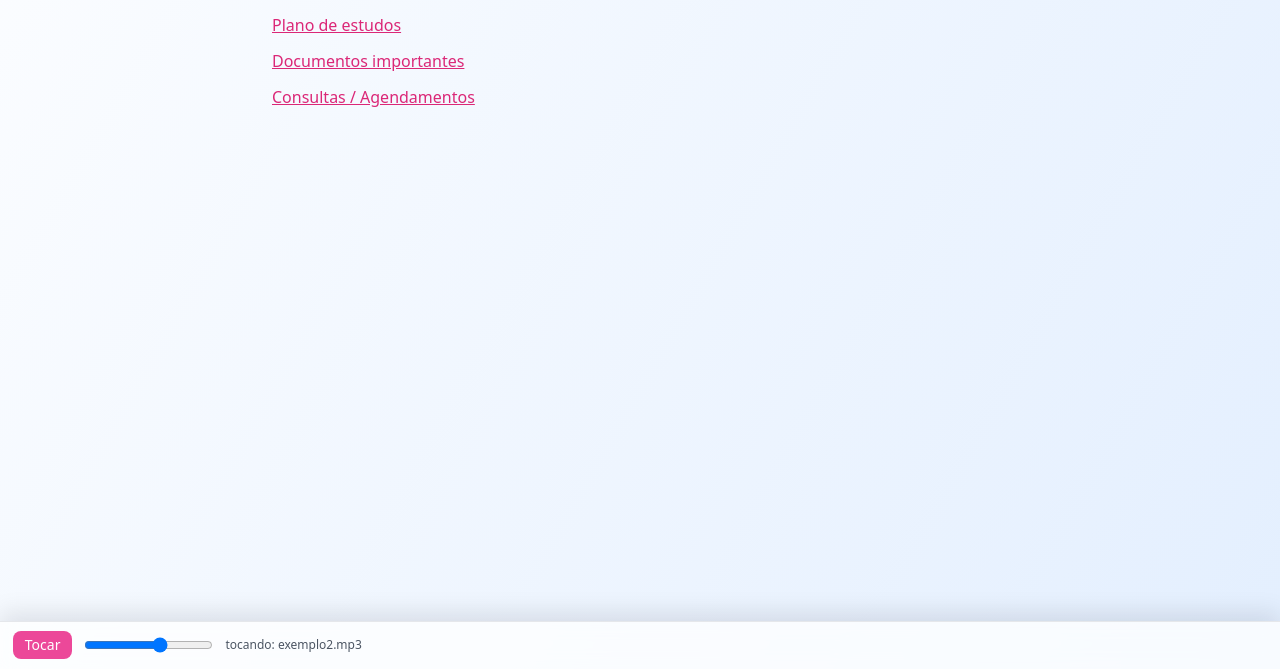
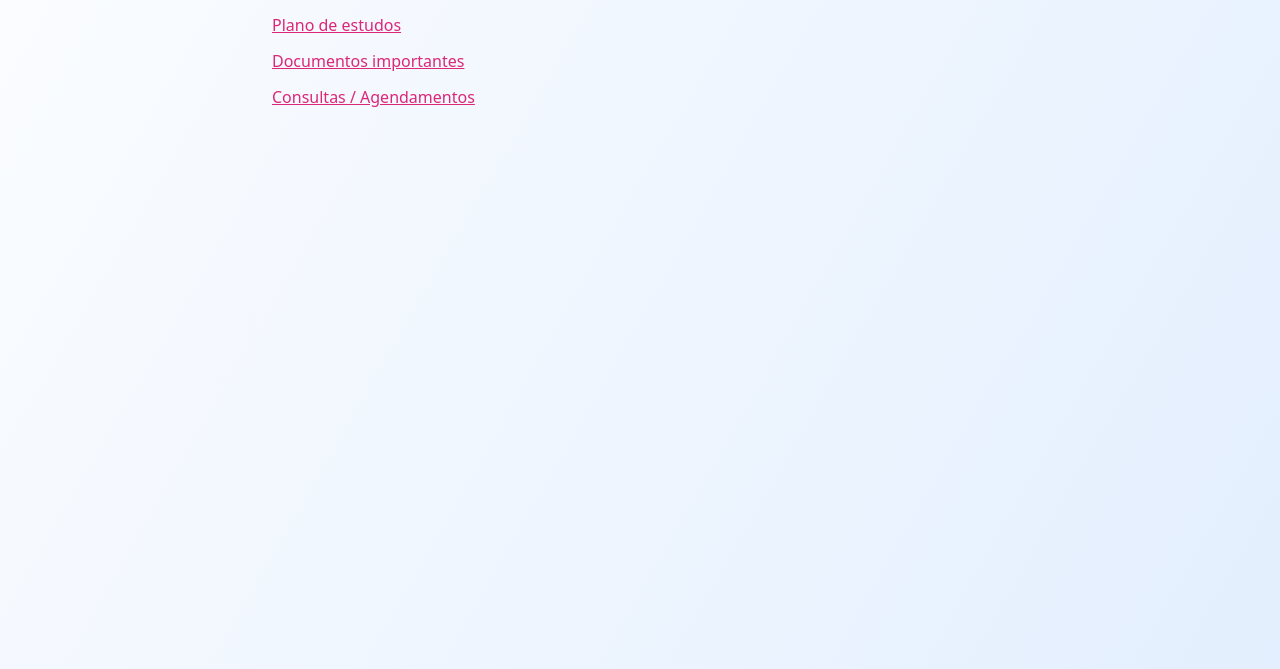
Before and after one commit to ViniiRusso/24ever, a website: page public/links.html in a window 1280 px wide. Shown: the part 131-800 px from the top of the page. Drawn offline with nearby package versions, Linux system fonts and the light colour scheme.

```diff
--- a/public/links.html
+++ b/public/links.html
@@ -49,12 +49,6 @@
     </ul>
   </main>
 
-  <div id="audioBar" class="bg-white/80 border-t p-2 fixed bottom-0 left-0 right-0 flex items-center gap-3">
-    <button id="playPause" class="px-3 py-1 rounded-lg bg-pink-500 text-white text-sm">Tocar</button>
-    <input id="volume" type="range" min="0" max="1" step="0.01" value="0.6" />
-    <span id="currentTrack" class="text-xs text-gray-600"></span>
-    <audio id="bgm" preload="auto"></audio>
-  </div>
 
   <script src="/js/navbar.js"></script>
   <script src="/js/main.js"></script>
```
Also changed, not shown: public/notes.html (+0 -6 lines), public/travel.html (+1 -6 lines).
